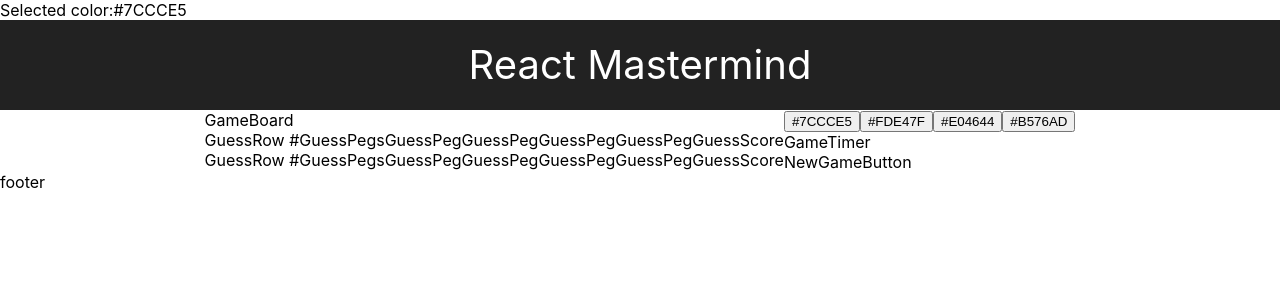
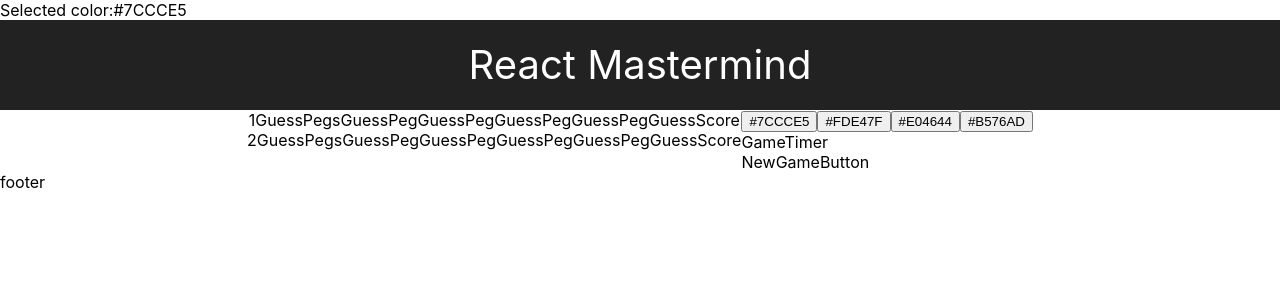
Before and after one commit to chinwe2020/react-mastermind, a React (Create React App) app: page / in a window 1280 px wide. Shown: the top 300 px of the page. Built offline with nearby package versions, Linux system fonts and the light colour scheme.

Commit message:
render GuessRow for each guess

```diff
--- a/src/App.js
+++ b/src/App.js
@@ -12,9 +12,25 @@ class App extends Component {
     super();
     this.state = {
        selColorIdx: 0,
-       guesses: [],
+       guesses: [this.getNewGuess(),this.getNewGuess()],
        code: this.genCode()
     }
+  }
+
+  getNewGuess() {
+    // return a guess object
+    return {
+      // each guess has a code array and a nested score object
+      //init array to null for no chosen color for those positions yet
+      //score object hold perfect and almost properties init to 0 that renders pegs
+      //comment until done testing
+      //code: [null,null,null,null],
+        code: [3,2,1,0],
+        score: {
+          perfect: 0,
+          almost: 0
+        }
+    };
   }
 
   genCode() {
--- a/src/components/GameBoard/GameBoard.jsx
+++ b/src/components/GameBoard/GameBoard.jsx
@@ -2,10 +2,15 @@ import React from 'react';
 import GuessRow from '../GuessRow/GuessRow.jsx';
 
 const GameBoard = (props) => (
-    <div className='component-vert'>
-        GameBoard
-        <GuessRow />
-        <GuessRow />
+    <div>
+        {props.guesses.map((guess, idx) =>
+            <GuessRow
+                guess={guess}
+                colors={props.colors}
+                rowIdx={idx}
+                key={idx}
+            />
+        )}
     </div>
 );
 
--- a/src/components/GuessRow/GuessRow.jsx
+++ b/src/components/GuessRow/GuessRow.jsx
@@ -4,7 +4,7 @@ import GuessScore from '../GuessScore/GuessScore';
 
 const GuessRow = (props) => (
     <div className='flex-h'>
-        GuessRow #
+        <div>{props.rowIdx + 1}</div>
         <GuessPegs />
         <GuessScore />
     </div>
```
Also changed, not shown: 2 other files (tests, documents, lock files or other folders).
